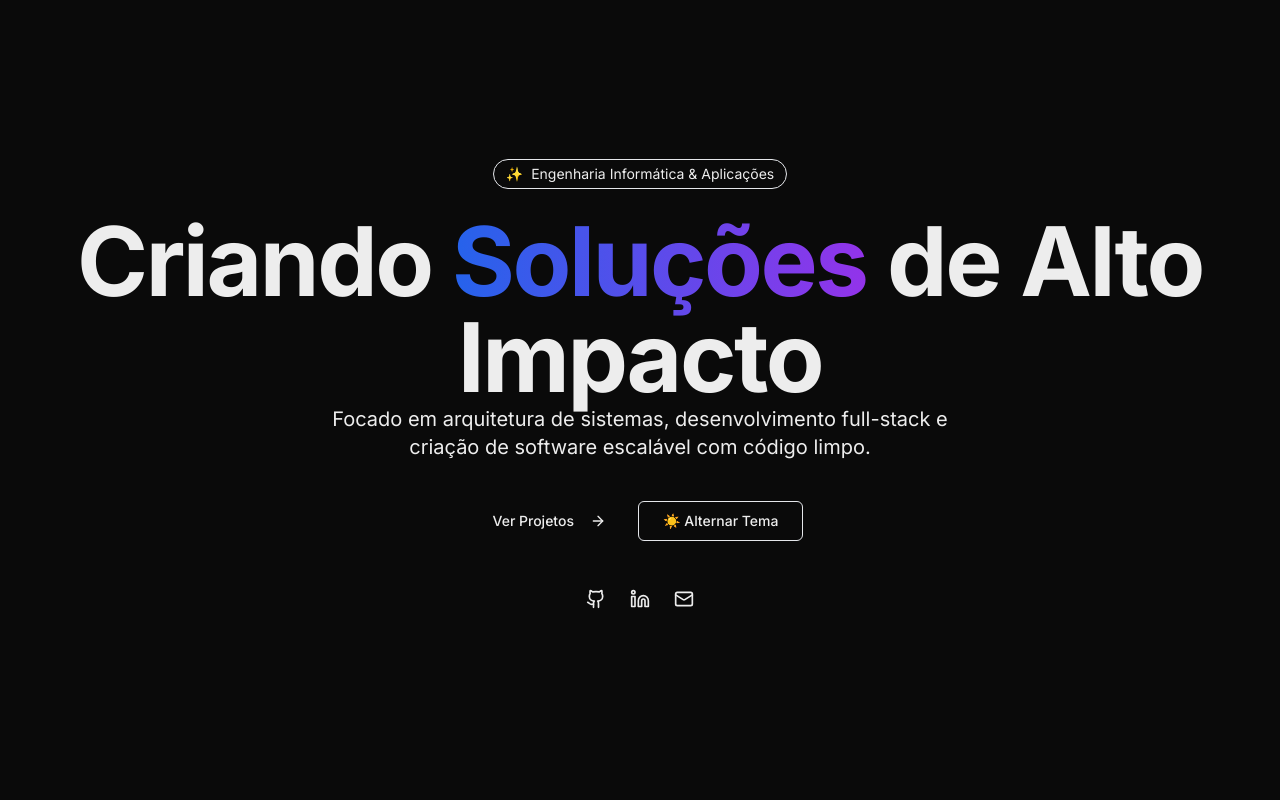
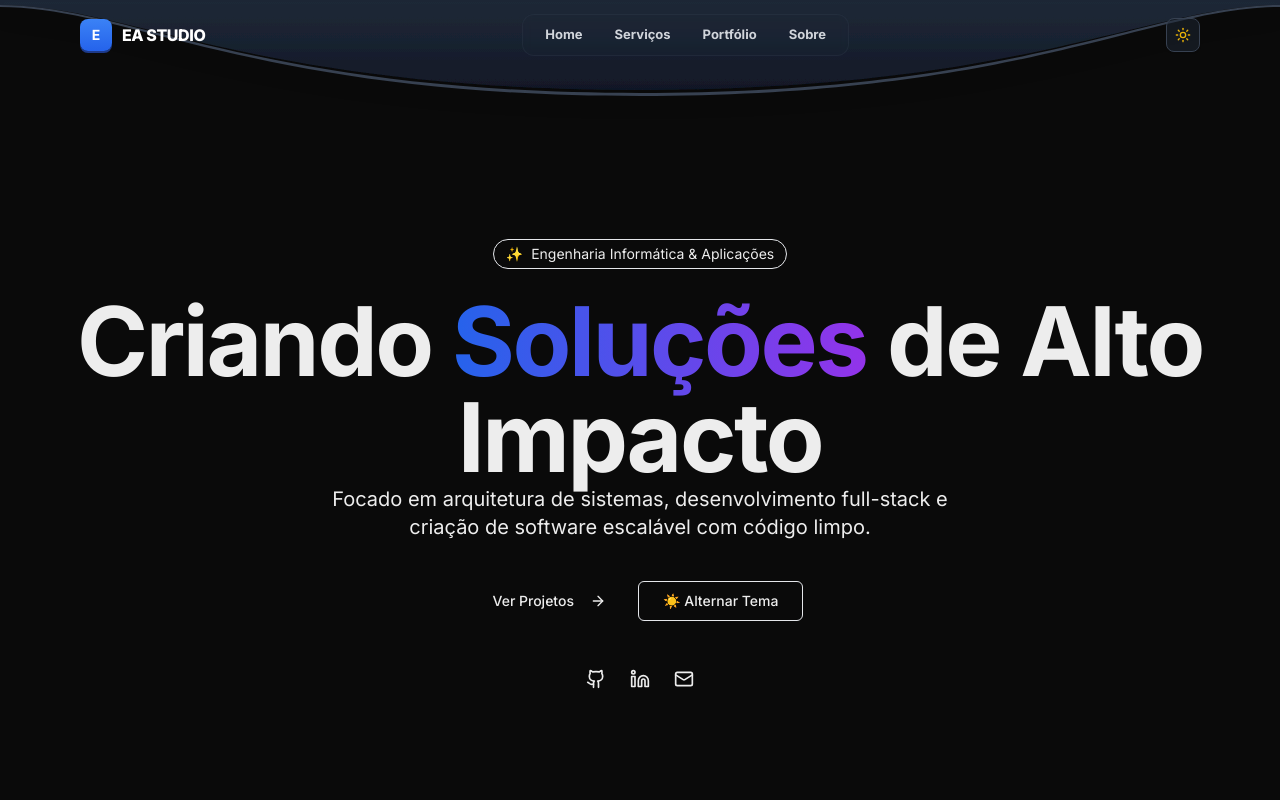
Before and after one commit to getcode7/MyPort, a Next.js app: page / in a window 1280 px wide. Shown: the top 800 px of the page. Built offline with nearby package versions, Linux system fonts and the light colour scheme.

Commit message:
feat:Navbar added

```diff
--- a/src/app/globals.css
+++ b/src/app/globals.css
@@ -18,3 +18,43 @@ body {
   font-family: Arial, Helvetica, sans-serif;
   transition: background-color 0.3s ease, color 0.3s ease;
 }
+
+/* Formato de gota de água para a navbar */
+.navbar-gota {
+  position: relative;
+  border-radius: 0 0 24px 24px;
+  background: rgba(255, 255, 255, 0.95);
+  box-shadow: 0 10px 25px -5px rgba(0,0,0,0.1);
+}
+
+.dark .navbar-gota {
+  background: rgba(17, 24, 39, 0.95);
+}
+
+/* A "gota" - curva superior tipo pingo */
+.navbar-gota::before {
+  content: '';
+  position: absolute;
+  top: -12px;
+  left: 50%;
+  transform: translateX(-50%);
+  width: 60px;
+  height: 12px;
+  background: inherit;
+  border-radius: 50% 50% 0 0;
+  filter: blur(2px);
+}
+
+/* Brilho da gota */
+.navbar-gota::after {
+  content: '';
+  position: absolute;
+  top: -8px;
+  left: 50%;
+  transform: translateX(-50%);
+  width: 40px;
+  height: 8px;
+  background: radial-gradient(ellipse, rgba(59,130,246,0.5), transparent);
+  border-radius: 50%;
+  filter: blur(4px);
+}
--- a/src/app/layout.tsx
+++ b/src/app/layout.tsx
@@ -1,6 +1,7 @@
 'use client';
 
 import { ThemeProvider } from "@/contexts/ThemeContext";
+import { Navbar } from "@/components/Navbar";
 import { Inter } from "next/font/google";
 import "./globals.css";
 
@@ -15,6 +16,7 @@ export default function RootLayout({
     <html lang="pt" suppressHydrationWarning>
       <body className={inter.className}>
         <ThemeProvider>
+          <Navbar />
           {children}
         </ThemeProvider>
       </body>
--- /dev/null
+++ b/src/components/Navbar.tsx
@@ -0,0 +1,183 @@
+'use client';
+
+import { useState } from 'react';
+import Link from 'next/link';
+import {
+  motion,
+  AnimatePresence,
+} from 'framer-motion';
+import { Menu, X, Sun, Moon } from 'lucide-react';
+import { useTheme } from '@/contexts/ThemeContext';
+
+const NAV_ITEMS = [
+  { name: 'Home', href: '/' },
+  { name: 'Serviços', href: '/servicos' },
+  { name: 'Portfólio', href: '/portfolio' },
+  { name: 'Sobre', href: '/sobre' },
+];
+
+export function Navbar() {
+  const [isMobileMenuOpen, setIsMobileMenuOpen] = useState(false);
+  const { theme, toggleTheme } = useTheme();
+
+  // Geometria da curva 3D
+  const p = 90; // Reduzi ligeiramente a profundidade para um look mais elegante
+  const staticPath = `
+    M0,0
+    L1000,0
+    L1000,5
+    C900,5 800,${p} 500,${p}
+    C200,${p} 100,5 0,5
+    Z
+  `;
+
+  const thicknessPath = `
+    M0,5
+    C100,5 200,${p + 3} 500,${p + 3}
+    C800,${p + 3} 900,5 1000,5
+    L1000,7
+    C900,7 800,${p + 6} 500,${p + 6}
+    C200,${p + 6} 100,7 0,7
+    Z
+  `;
+
+  return (
+    <>
+      <div className="h-20" />
+
+      <nav className="fixed top-0 left-0 w-full z-50 pointer-events-none">
+        <div className="relative w-full h-[120px]">
+
+          {/* 🔥 SVG com Efeitos 3D Refinados */}
+          <svg
+            viewBox="0 0 1000 120"
+            className="absolute top-0 left-0 w-full h-full"
+            preserveAspectRatio="none"
+          >
+            <defs>
+              <linearGradient id="navGradient" x1="0%" y1="0%" x2="0%" y2="100%">
+                <stop offset="0%" stopColor={theme === 'dark' ? '#1f2937' : '#ffffff'} />
+                <stop offset="100%" stopColor={theme === 'dark' ? '#111827' : '#f9fafb'} />
+              </linearGradient>
+
+              <filter id="innerShadow">
+                <feOffset dx="0" dy="1" />
+                <feGaussianBlur stdDeviation="2" result="offset-blur" />
+                <feComposite operator="out" in="SourceGraphic" in2="offset-blur" result="inverse" />
+                <feFlood floodColor="black" floodOpacity="0.08" result="color" />
+                <feComposite operator="in" in="color" in2="inverse" result="shadow" />
+                <feComposite operator="over" in="shadow" in2="SourceGraphic" />
+              </filter>
+
+              <linearGradient id="borderHighlight" x1="0%" y1="0%" x2="100%" y2="0%">
+                <stop offset="0%" stopColor="transparent" />
+                <stop offset="50%" stopColor={theme === 'dark' ? '#4b5563' : '#f3f4f6'} stopOpacity="0.4" />
+                <stop offset="100%" stopColor="transparent" />
+              </linearGradient>
+            </defs>
+
+            {/* Sombra Projetada */}
+            <path
+              d={staticPath}
+              fill="black"
+              fillOpacity="0.1"
+              className="blur-md translate-y-1.5"
+            />
+
+            {/* Corpo Principal */}
+            <path
+              d={staticPath}
+              fill="url(#navGradient)"
+              filter="url(#innerShadow)"
+            />
+
+            {/* Espessura 3D */}
+            <path
+              d={thicknessPath}
+              fill={theme === 'dark' ? '#374151' : '#e5e7eb'}
+            />
+
+            {/* Brilho Superior */}
+            <path
+              d="M0,0.5 L1000,0.5"
+              stroke="url(#borderHighlight)"
+              strokeWidth="1"
+            />
+          </svg>
+
+          {/* Conteúdo da Navbar - Elementos Reduzidos */}
+          <div className="relative z-10 w-full h-full flex items-start justify-center pointer-events-auto">
+            <div className="w-full max-w-7xl px-10 md:px-20 flex items-center justify-between h-[70px]">
+
+              {/* Logo - Tamanho Reduzido */}
+              <Link href="/" className="group flex items-center gap-2.5">
+                <div className="w-8 h-8 bg-gradient-to-b from-blue-500 to-blue-600 rounded-lg flex items-center justify-center shadow-[0_2px_0_rgb(30,58,138)] group-hover:translate-y-[1px] group-hover:shadow-none transition-all">
+                  <span className="text-white font-bold text-sm">E</span>
+                </div>
+                <span className="text-base font-extrabold tracking-tight text-gray-900 dark:text-white">
+                  EA STUDIO
+                </span>
+              </Link>
+
+              {/* Menu Desktop - Mais compacto */}
+              <div className="hidden md:flex items-center bg-white/30 dark:bg-gray-800/20 backdrop-blur-sm px-1.5 py-1 rounded-xl border border-white/40 dark:border-gray-700/30">
+                {NAV_ITEMS.map((item) => (
+                  <Link key={item.name} href={item.href}>
+                    <span className="px-4 py-1.5 text-[13px] font-bold text-gray-600 dark:text-gray-300 hover:text-blue-600 dark:hover:text-blue-400 transition-colors cursor-pointer block">
+                      {item.name}
+                    </span>
+                  </Link>
+                ))}
+              </div>
+
+              {/* Ações - Apenas o Toggle de Tema */}
+              <div className="flex items-center gap-2">
+                <button
+                  onClick={toggleTheme}
+                  className="p-2 rounded-lg bg-gray-50/50 dark:bg-gray-800/50 hover:bg-white dark:hover:bg-gray-700 transition-all border border-gray-100 dark:border-gray-700 shadow-sm"
+                >
+                  {theme === 'dark' ? <Sun size={16} className="text-yellow-500" /> : <Moon size={16} className="text-gray-500" />}
+                </button>
+
+                {/* Mobile Toggle */}
+                <button
+                  onClick={() => setIsMobileMenuOpen(!isMobileMenuOpen)}
+                  className="md:hidden p-1.5 text-gray-700 dark:text-gray-300"
+                >
+                  {isMobileMenuOpen ? <X size={22} /> : <Menu size={22} />}
+                </button>
+              </div>
+            </div>
+          </div>
+        </div>
+      </nav>
+
+      {/* Menu Mobile */}
+      <AnimatePresence>
+        {isMobileMenuOpen && (
+          <motion.div
+            initial={{ opacity: 0, y: -10 }}
+            animate={{ opacity: 1, y: 0 }}
+            exit={{ opacity: 0, y: -10 }}
+            className="fixed top-16 left-4 right-4 z-40 md:hidden"
+          >
+            <div className="bg-white/95 dark:bg-gray-900/95 backdrop-blur-xl rounded-2xl border border-gray-100 dark:border-gray-800 shadow-xl p-4">
+              <div className="flex flex-col gap-1">
+                {NAV_ITEMS.map((item) => (
+                  <Link
+                    key={item.name}
+                    href={item.href}
+                    onClick={() => setIsMobileMenuOpen(false)}
+                    className="px-4 py-3 text-sm font-bold text-gray-700 dark:text-gray-200 hover:bg-blue-50 dark:hover:bg-blue-900/20 rounded-xl transition-colors"
+                  >
+                    {item.name}
+                  </Link>
+                ))}
+              </div>
+            </div>
+          </motion.div>
+        )}
+      </AnimatePresence>
+    </>
+  );
+}
```
